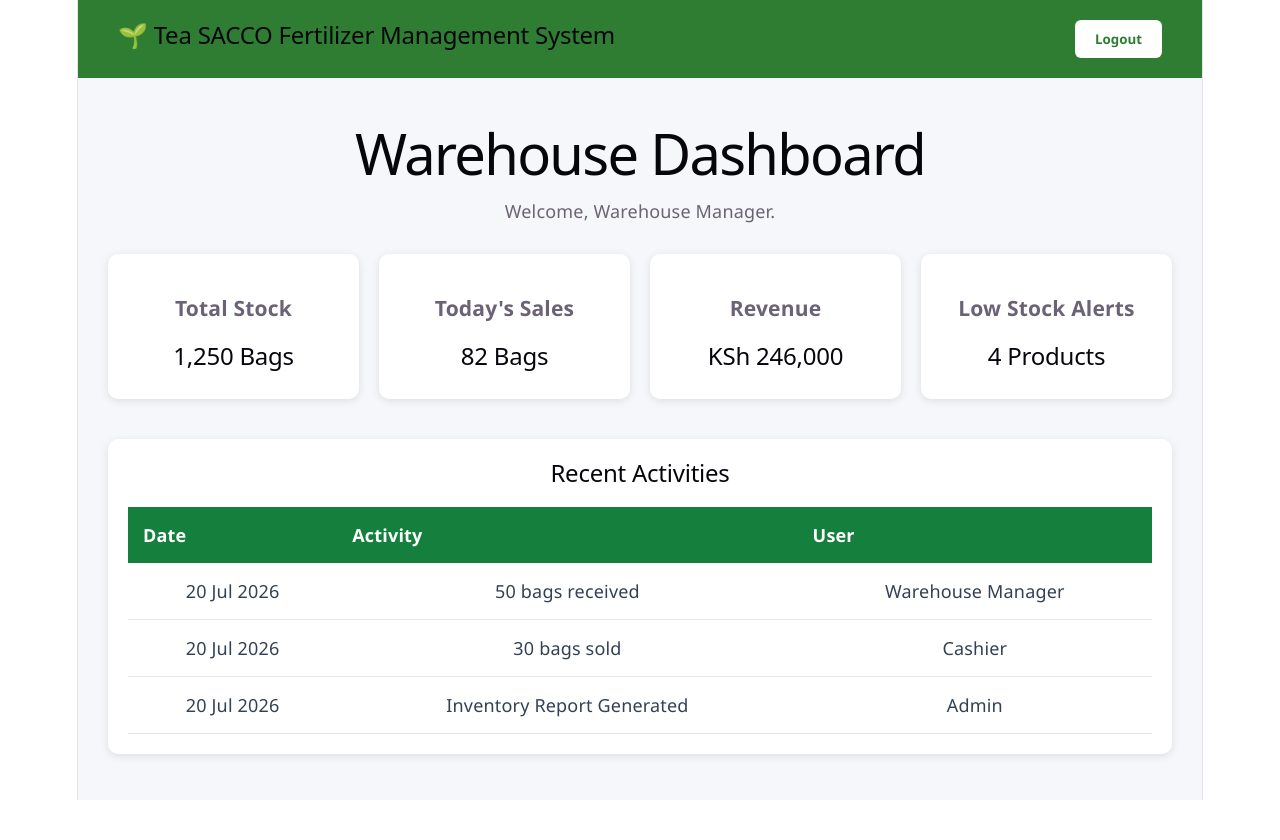
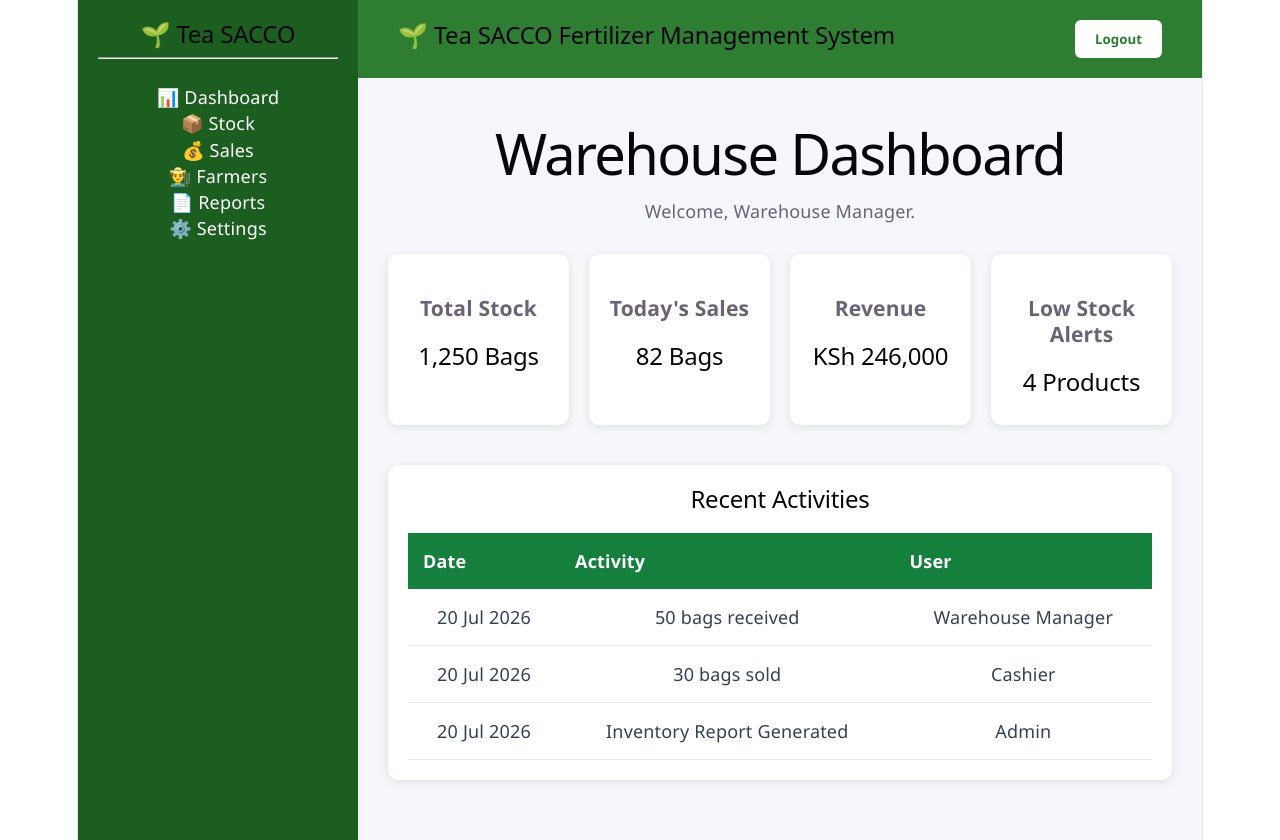
Before and after one commit to gachokijuliana16-cell/Fertilizer-system, a React (Vite) app: page /warehouse-dashboard in a window 1280 px wide. Before the commit the page ends 800 px from the top, so only its background shows below. Built offline with nearby package versions, Linux system fonts and the light colour scheme.

Commit message:
Added sidebar layout

```diff
--- a/src/Sidebar.jsx
+++ b/src/Sidebar.jsx
@@ -1,47 +1,45 @@
 import React from "react";
-import { useNavigate } from "react-router-dom";
-import "./Sidebar.css";
 
 function Sidebar() {
+  return (
+    <div
+      style={{
+        width: "240px",
+        background: "#1B5E20",
+        color: "white",
+        height: "100vh",
+        padding: "20px",
+      }}
+    >
+      <h2>🌱 Tea SACCO</h2>
 
-  const navigate = useNavigate();
+      <hr />
 
-  return (
+      <p style={{ marginTop: "25px", cursor: "pointer" }}>
+        📊 Dashboard
+      </p>
 
-    <div className="sidebar">
+      <p style={{ cursor: "pointer" }}>
+        📦 Stock
+      </p>
 
-      <button onClick={() => navigate("/warehouse-dashboard")}>
-        Dashboard
-      </button>
+      <p style={{ cursor: "pointer" }}>
+        💰 Sales
+      </p>
 
-      <button onClick={() => navigate("/fertilizer-stock")}>
-        Fertilizer Stock
-      </button>
+      <p style={{ cursor: "pointer" }}>
+        👨‍🌾 Farmers
+      </p>
 
-      <button onClick={() => navigate("/add-stock")}>
-        Add Stock
-      </button>
+      <p style={{ cursor: "pointer" }}>
+        📄 Reports
+      </p>
 
-      <button onClick={() => navigate("/farmers")}>
-        Farmers
-      </button>
-
-      <button onClick={() => navigate("/transactions")}>
-        Transactions
-      </button>
-
-      <button onClick={() => navigate("/credit-management")}>
-        Credit Management
-      </button>
-
-      <button onClick={() => navigate("/reports")}>
-        Reports
-      </button>
-
+      <p style={{ cursor: "pointer" }}>
+        ⚙️ Settings
+      </p>
     </div>
-
   );
-
 }
 
 export default Sidebar;
--- a/src/WarehouseDashboard.jsx
+++ b/src/WarehouseDashboard.jsx
@@ -1,8 +1,18 @@
+import Sidebar from "./Sidebar";
 import React from "react";
 
 function WarehouseDashboard() {
   return (
-    <div style={{ background: "#f5f7fa", minHeight: "100vh" }}>
+    <div
+  style={{
+    display: "flex",
+    background: "#f5f7fa",
+    minHeight: "100vh",
+  }}
+>
+  <Sidebar />
+
+<div style={{ flex: 1 }}>
       {/* Header */}
       <header
         style={{
@@ -137,6 +147,7 @@ function WarehouseDashboard() {
         </div>
       </div>
     </div>
+    </div>
   );
 }
 
```
